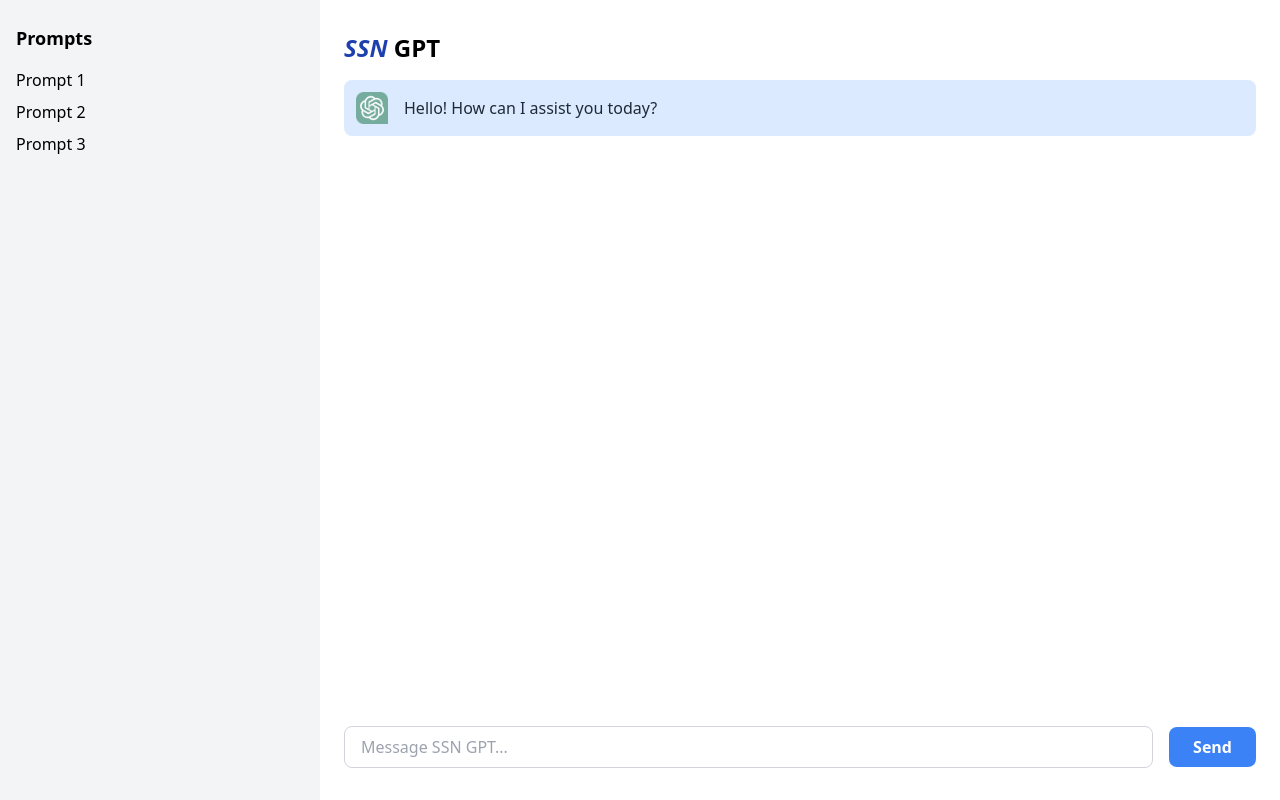
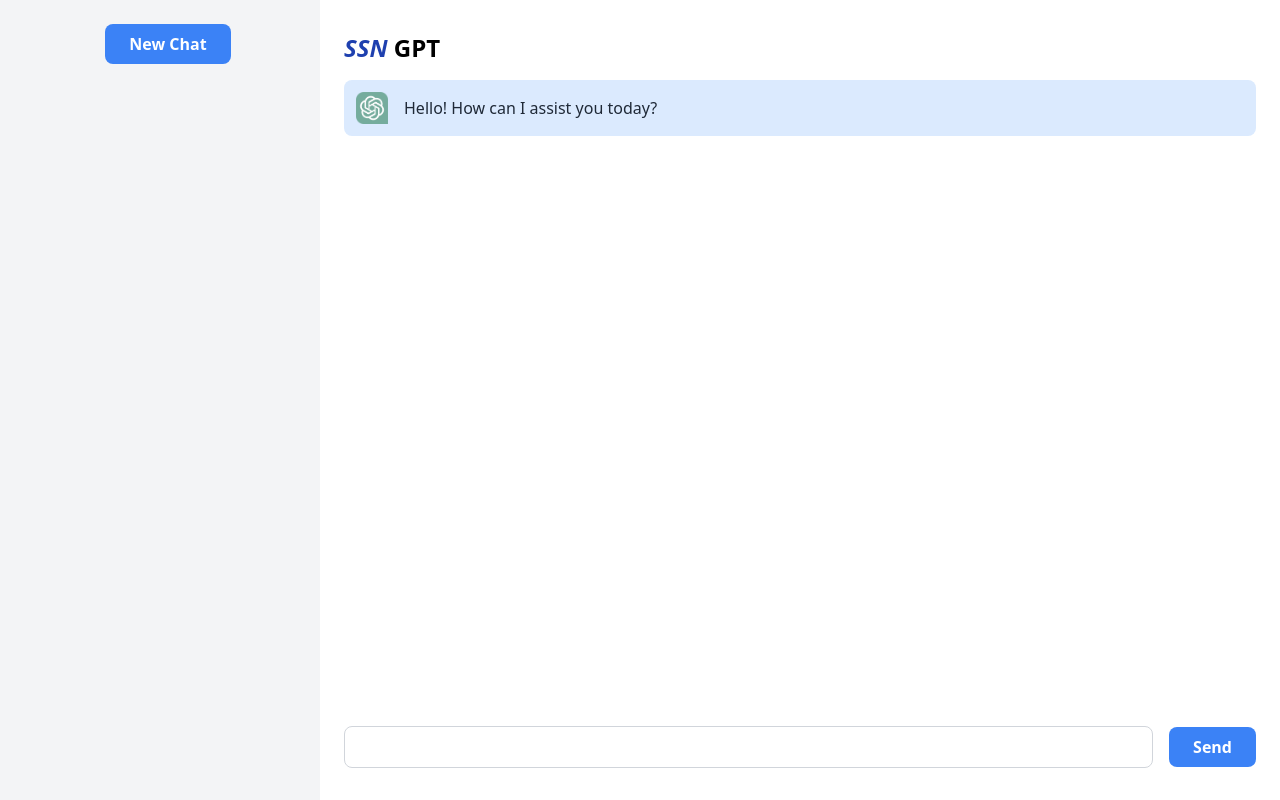
Before and after one commit to JustinBenito/SSN-Coding-Club-HTML-CSS-Session, a plain HTML site: page index.html in a window 1280 px wide. Drawn offline with nearby package versions, Linux system fonts and the light colour scheme.

Commit message:
create ids

```diff
--- a/index.html
+++ b/index.html
@@ -10,36 +10,33 @@
         <div class="w-full">
             <div class="flex flex-row">
                 <!-- Chat prompts -->
-            <div class="w-1/4 bg-gray-100 px-4 py-6 hidden sm:block">
-                <h2 class="text-lg font-bold mb-4">Prompts</h2>
-                <ul>
-                    <li class="mb-2">Prompt 1</li>
-                    <li class="mb-2">Prompt 2</li>
-                    <li class="mb-2">Prompt 3</li>
-                </ul>
+                <div class="w-1/4 bg-gray-100 px-4 py-6 hidden" style="display:flex;flex-direction: column;align-items: center;">
+                    <button class="ml-4 bg-blue-500 hover:bg-blue-600 text-white font-bold py-2 px-6 rounded-lg">New Chat</button>
+                    <br><br>
+                    <div class="history"></div>
                 </div>
-            <!-- Chat box -->
+                <!-- Main section  -->
                 <div class="sm:w-3/4 w-full h-screen bg-white px-6 py-8 flex flex-col justify-between">
                     <!-- Messages container -->
                     <div class="mb-4">
                         <h1 class="mb-4 font-bold text-2xl "> <span class="text-blue-800 italic">SSN</span> GPT</h1>
-                    <!-- Example message -->
                         <div class="bg-blue-100 text-gray-800 rounded-lg p-3 mb-2">
                             <div class="flex gap-4 items-center">
                                 <img src="chat-gpt.png" alt="" class="w-8 h-8">
-                            <p class="">Hello! How can I assist you today?</p>
+                                <p>Hello! How can I assist you today?</p>
                             </div>
                         </div>
-                    <!-- Add more messages here -->
+                        <div class="chat-container" style="overflow-y:scroll;"></div>
                     </div>
                     <!-- Text input field -->
                     <div class="flex items-center">
-                    <input type="text" placeholder="Message SSN GPT..." class="flex-1 border border-gray-300 rounded-lg px-4 py-2 focus:outline-none">
-                    <button class="ml-4 bg-blue-500 hover:bg-blue-600 text-white font-bold py-2 px-6 rounded-lg">Send</button>
+                        <input type="text" class="flex-1 border border-gray-300 rounded-lg px-4 py-2 focus:outline-none">
+                        <button id="submit" class="ml-4 bg-blue-500 hover:bg-blue-600 text-white font-bold py-2 px-6 rounded-lg">Send</button>
                     </div>
 
                 </div>
             </div>
         </div>
+        <script src="script.js"></script>
     </body>
 </html>
```
Lines whose indentation alone changed are shown as unchanged.
